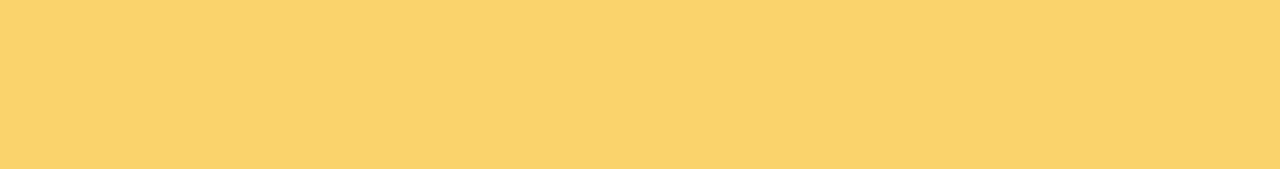
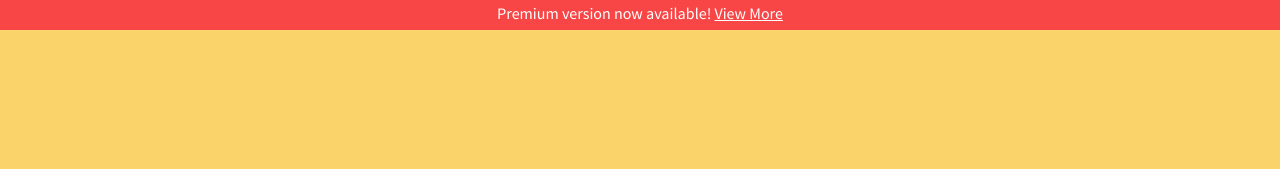
Before and after one commit to rikitanone/drunken-parrot-flat-ui, a plain HTML site: page index.html in a window 1280 px wide. Shown: the top 169 px of the page. Drawn offline with nearby package versions, Linux system fonts and the light colour scheme.

Commit message:
Added note about premium version to top

```diff
--- a/css/demo.css
+++ b/css/demo.css
@@ -215,3 +215,25 @@
     border-top: 1px solid #d6e1e5;
   }
 }
+
+.promo {
+  background: #f84545;
+  color: white;
+  z-index: 3;
+  padding: 3px;
+  position: relative;
+}
+
+.promo > p {
+  margin: 0;
+  color: white
+}
+
+.promo > p > a {
+  color: white;
+  text-decoration: underline;
+}
+
+.promo > p > a:hover {
+  text-decoration: none;
+}
--- a/index.html
+++ b/index.html
@@ -24,7 +24,9 @@
 	<![endif]-->
 </head>
 <body data-spy="scroll" data-target="#sidenav" data-offset="100">
-
+	<div class="promo">
+		<p class="text-center">Premium version now available! <a href="https://hoarrd.com">View More</a></p>
+	</div>
 	<div class="masthead">
 		<div class="container">
 			<img src="images/logo@2x.png" width="101" height="22" alt="">
```
Also changed, not shown: 1 other file.
